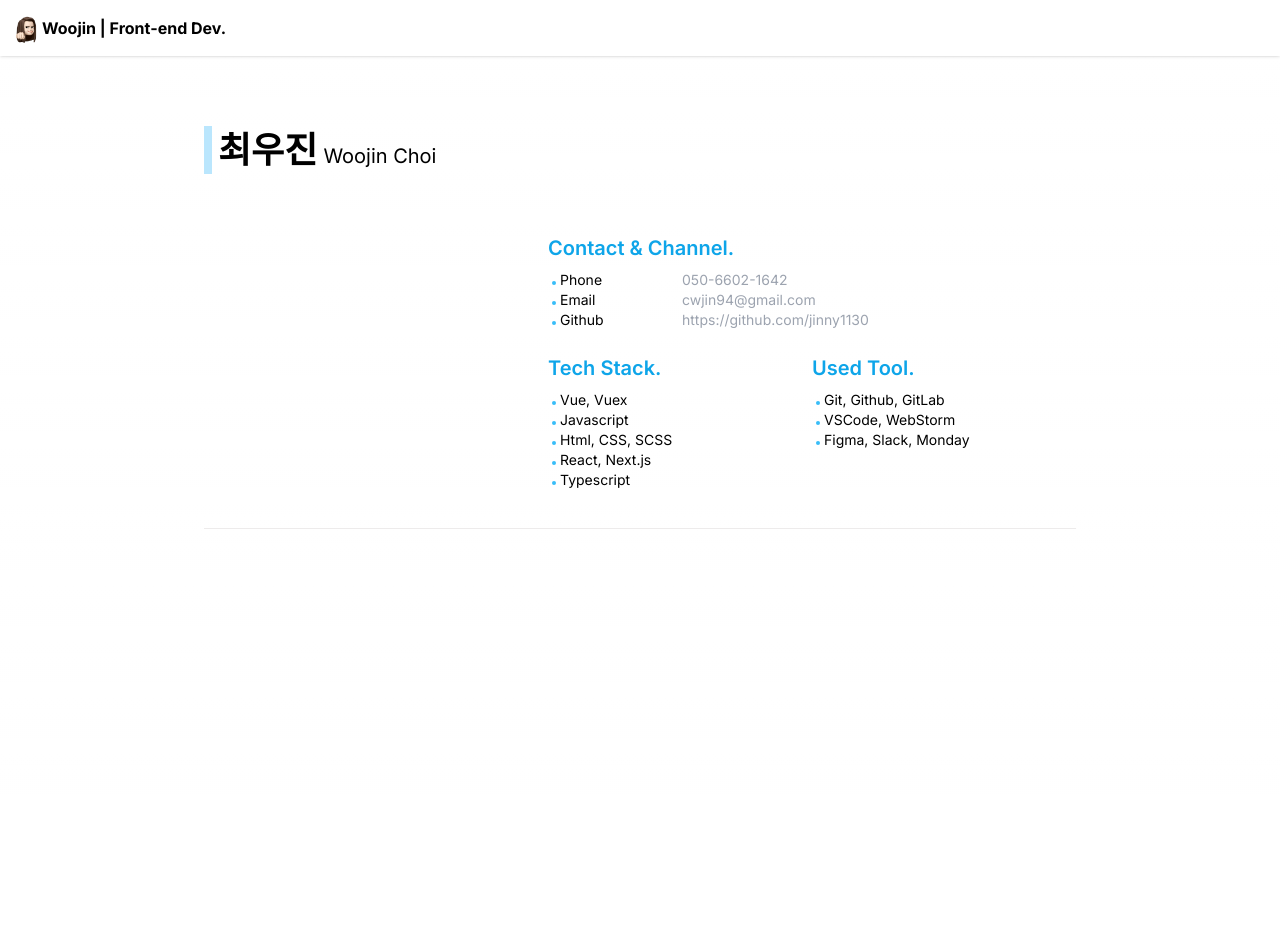
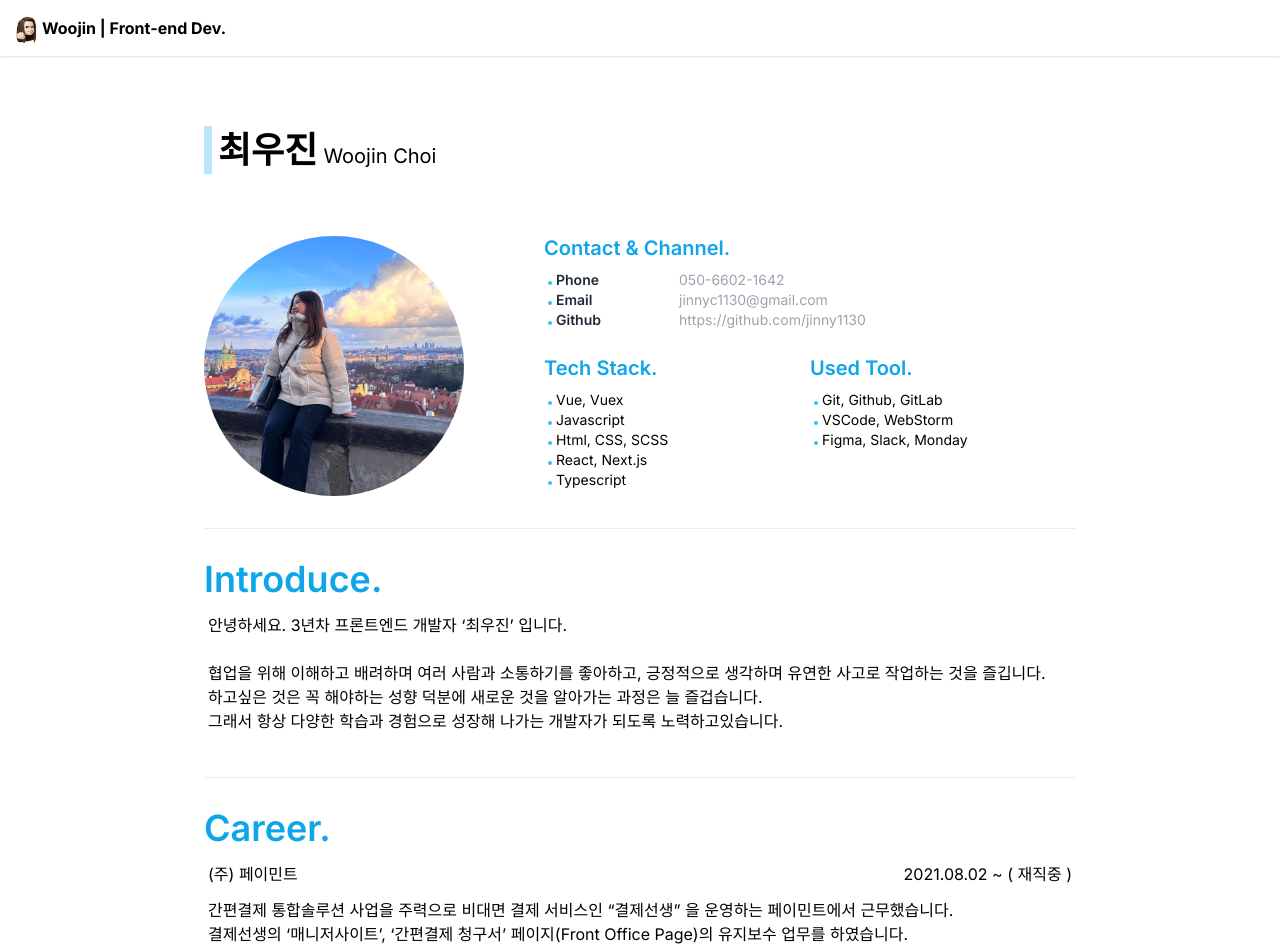
Before and after one commit to Jinny1130/resume, a Next.js app: page / in a window 1280 px wide. Shown: the top 948 px of the page. Before the commit the page ends 800 px from the top, so only its background shows below. Built offline with nearby package versions, Linux system fonts and the light colour scheme.

Commit message:
[ADD] Introduce, Career section 추가

```diff
--- a/src/app/page.tsx
+++ b/src/app/page.tsx
@@ -1,6 +1,8 @@
 import "@/styles/resume.scss";
 import Header from '@/components/common/Header';
 import ContactAndSkill from '@/components/section/ContactAndSkill'
+import Introduce from "@/components/section/Introduce";
+import Career from "@/components/section/Career";
 
 export default function Home() {
     return (
@@ -17,6 +19,8 @@ export default function Home() {
                 </div>
 
                 <ContactAndSkill />
+                <Introduce />
+                <Career/>
             </div>
         </div>
     );
--- a/src/components/common/Title.tsx
+++ b/src/components/common/Title.tsx
@@ -5,7 +5,7 @@ interface OwnProps {
 
 const Title:React.FC<OwnProps> = ({title, size}) => {
     return (
-        <div className={`text-sky-500 font-semibold ${size === 's' ? 'text-xl' : 'text-4xl'}`}>
+        <div className={`text-sky-500 font-semibold ${size === 'S' ? 'text-xl' : 'text-4xl'}`}>
             {title}.
         </div>
     )
--- /dev/null
+++ b/src/components/section/Career.tsx
@@ -0,0 +1,20 @@
+import Title from "../common/Title"
+
+const careerText = "간편결제 통합솔루션 사업을 주력으로 비대면 결제 서비스인 “결제선생” 을 운영하는 페이민트에서 근무했습니다.\n결제선생의 ‘매니저사이트’, ‘간편결제 청구서’  페이지(Front Office Page)의 유지보수 업무를 하였습니다.\n또한 해당 서비스 관리에 필요한 어드민(Back Office Page) 구축, 유지 보수하며 프론트엔드 기능 개발리드를 한 경험이 있습니다."
+
+const Career = () => {
+    return (
+        <div>
+            <Title title="Career" size="L"/>
+            <div className="whitespace-pre-line px-1 py-3.5 text-base">
+                <div className="w-full flex items-center justify-between">
+                    <p>(주) 페이민트</p>
+                    <p>2021.08.02 ~ ( 재직중 )</p>
+                </div>
+                <p className="py-3 text-base">{ careerText }</p>
+            </div>
+        </div>
+    )
+}
+
+export default Career
--- a/src/components/section/ContactAndSkill.tsx
+++ b/src/components/section/ContactAndSkill.tsx
@@ -4,32 +4,27 @@ import Title from '@/components/common/Title';
 const ContactAndSkill = () => {
     return (
         <div className="flex items-center justify-between">
-            <div className="myself-image w-1/3 h-auto rouded-full mr-20">
-                {/* <Image src="/wj.png" alt="내사진" width={100} height={100} className="w-full h-auto" /> */}
-            </div>
+            <div className="myself-image w-1/3 h-auto rounded-full mr-20"></div>
 
             <div className="w-2/3">
 
-                <Title title="Contact & Channel" size="s" />
+                <Title title="Contact & Channel" size="S" />
                 <div className="px-1 py-2">
                     <div className="flex items-center">
-                        <p className="w-1/4 text-sm flex items-baseline">
-                            <i className="block w-1 h-1 rounded-full bg-sky-400 mr-1"/>
-                            Phone
+                        <p className="w-1/4 text-sm flex font-semibold text-gray-800 items-baseline">
+                            <i className="block w-1 h-1 rounded-full bg-sky-400 mr-1"/>Phone
                         </p>
                         <a className="w-3/4 text-sm text-gray-400 hover:underline" href="sms:050-6602-1642">050-6602-1642</a>
                     </div>
                     <div className="flex items-center">
-                        <p className="w-1/4 text-sm flex items-baseline">
-                            <i className="block w-1 h-1 rounded-full bg-sky-400 mr-1"/>
-                            Email
+                        <p className="w-1/4 text-sm flex font-semibold text-gray-800 items-baseline">
+                            <i className="block w-1 h-1 rounded-full bg-sky-400 mr-1"/>Email
                         </p>
-                        <a className="w-3/4 text-sm text-gray-400 hover:underline" href="mailto:cwjin94@gmail.com">cwjin94@gmail.com</a>
+                        <a className="w-3/4 text-sm text-gray-400 hover:underline" href="mailto:cwjin94@gmail.com">jinnyc1130@gmail.com</a>
                     </div>
                     <div className="flex items-center">
-                        <p className="w-1/4 text-sm flex items-baseline">
-                            <i className="block w-1 h-1 rounded-full bg-sky-400 mr-1"/>
-                            Github
+                        <p className="w-1/4 text-sm flex font-semibold text-gray-800 items-baseline">
+                            <i className="block w-1 h-1 rounded-full bg-sky-400 mr-1"/>Github
                         </p>
                         <a className="w-3/4 text-sm text-gray-400 hover:underline" href="https://github.com/jinny1130" target="_blank">https://github.com/jinny1130</a>
                     </div>
@@ -37,7 +32,7 @@ const ContactAndSkill = () => {
 
                 <div className="flex items-start pt-4">
                     <div className="w-1/2">
-                        <Title title="Tech Stack" size="s" />
+                        <Title title="Tech Stack" size="S" />
                         <div className="w-full text-sm px-1 py-2">
                             <p className="flex items-baseline">
                                 <i className="block w-1 h-1 rounded-full bg-sky-400 mr-1"/>Vue, Vuex
@@ -58,7 +53,7 @@ const ContactAndSkill = () => {
                     </div>
 
                     <div className="w-1/2">
-                        <Title title="Used Tool" size="s" />
+                        <Title title="Used Tool" size="S" />
                         <div className="w-full text-sm px-1 py-2">
                             <p className="flex items-baseline">
                                 <i className="block w-1 h-1 rounded-full bg-sky-400 mr-1"/>Git, Github, GitLab
--- /dev/null
+++ b/src/components/section/Introduce.tsx
@@ -0,0 +1,16 @@
+import Title from "../common/Title"
+
+const introduceText = "안녕하세요. 3년차 프론트엔드 개발자 ‘최우진’ 입니다.\n\n협업을 위해 이해하고 배려하며 여러 사람과 소통하기를 좋아하고, 긍정적으로 생각하며 유연한 사고로 작업하는 것을 즐깁니다.\n하고싶은 것은 꼭 해야하는 성향 덕분에 새로운 것을 알아가는 과정은 늘 즐겁습니다.\n 그래서 항상 다양한 학습과 경험으로 성장해 나가는 개발자가 되도록 노력하고있습니다."
+
+const Introduce = () => {
+    return (
+        <div>
+            <Title title="Introduce" size="L"/>
+            <div className="whitespace-pre-line px-1 py-3.5 text-base">
+                {introduceText}
+            </div>
+        </div>
+    )
+}
+
+export default Introduce
--- a/src/styles/resume.scss
+++ b/src/styles/resume.scss
@@ -8,6 +8,8 @@
 }
 
 .myself-image {
+    max-width: 260px;
+    height: 260px;
     // background: url(/wj.png) no-repeat center / cover;
     background: url(/woojin_czech.jpg) no-repeat center / cover;
     // background: url(/woojin_paris.jpg) no-repeat center / cover;
```
